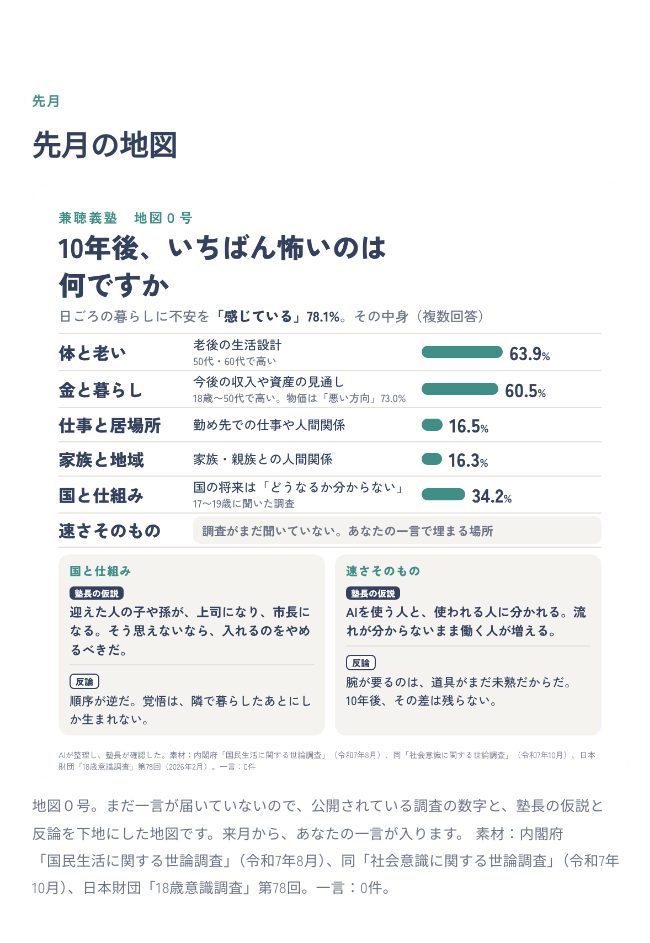
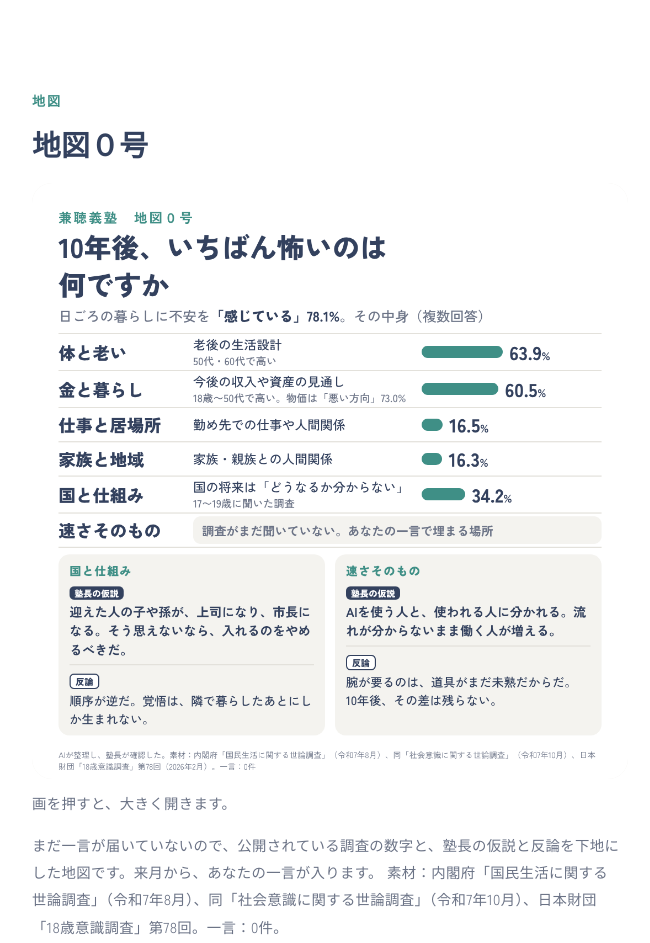
Before and after one commit to kencho-gijuku/kencho-gijuku.jp, a plain HTML site: page index.html in a window 1280 px wide. Shown: the part 4315-5258 px from the top of the page, without its empty margins (310-960 px from the left). Drawn offline with Linux system fonts and the light colour scheme; a web font is replaced by a local one.

Commit message:
Add files via upload

```diff
--- a/index.html
+++ b/index.html
@@ -288,11 +288,12 @@
   <!-- ===== 先月の地図（画ができるまで隠す：CONFIG.showMap） ===== -->
   <section class="band" id="chizu" hidden>
     <div class="wrap">
-      <span class="mado">先月</span>
-      <h2>先月の地図</h2>
-      <img class="map" id="map-img" src="" data-src="map-00.png" alt="地図０号">
+      <span class="mado">地図</span>
+      <h2>地図０号</h2>
+      <a href="map-00.png" target="_blank" rel="noopener" aria-label="地図０号を大きく開く"><img class="map" id="map-img" src="" data-src="map-00.png" alt="地図０号"></a>
+      <p class="note" style="margin-top:10px">画を押すと、大きく開きます。</p>
       <p class="note" id="map-note" style="margin-top:12px">
-        地図０号。まだ一言が届いていないので、公開されている調査の数字と、塾長の仮説と反論を下地にした地図です。来月から、あなたの一言が入ります。
+        まだ一言が届いていないので、公開されている調査の数字と、塾長の仮説と反論を下地にした地図です。来月から、あなたの一言が入ります。
         素材：内閣府「国民生活に関する世論調査」（令和7年8月）、同「社会意識に関する世論調査」（令和7年10月）、日本財団「18歳意識調査」第78回。一言：0件。
       </p>
     </div>
@@ -359,7 +360,7 @@
 
 <footer>
   <div class="wrap">
-    地図はAIが整理し、運営が確認した。使った手順はnoteで公開する。<br>
+    地図はAIが整理し、塾長が確認した。使った手順はnoteで公開する。<br>
     © 兼聴義塾
   </div>
 </footer>
```
